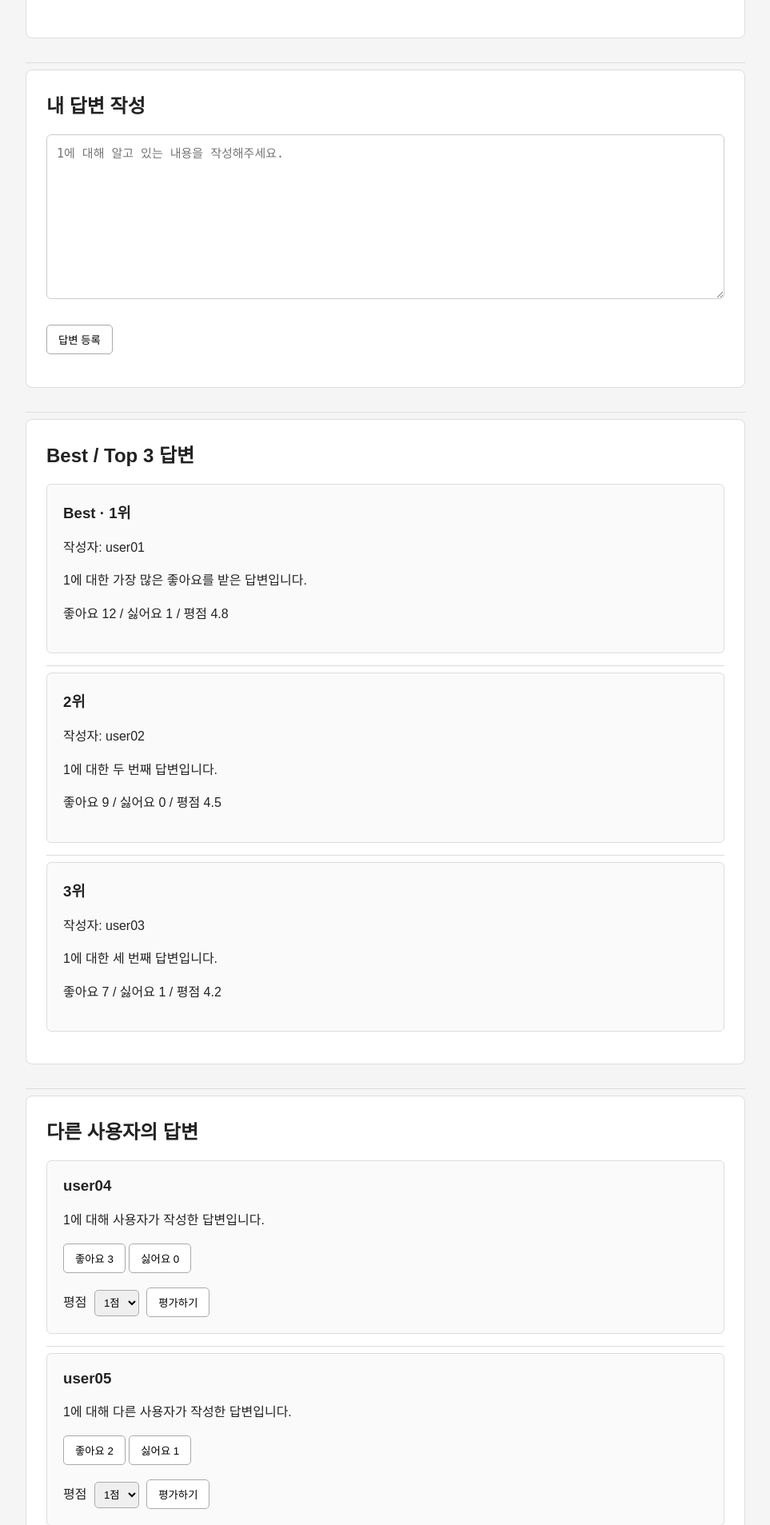
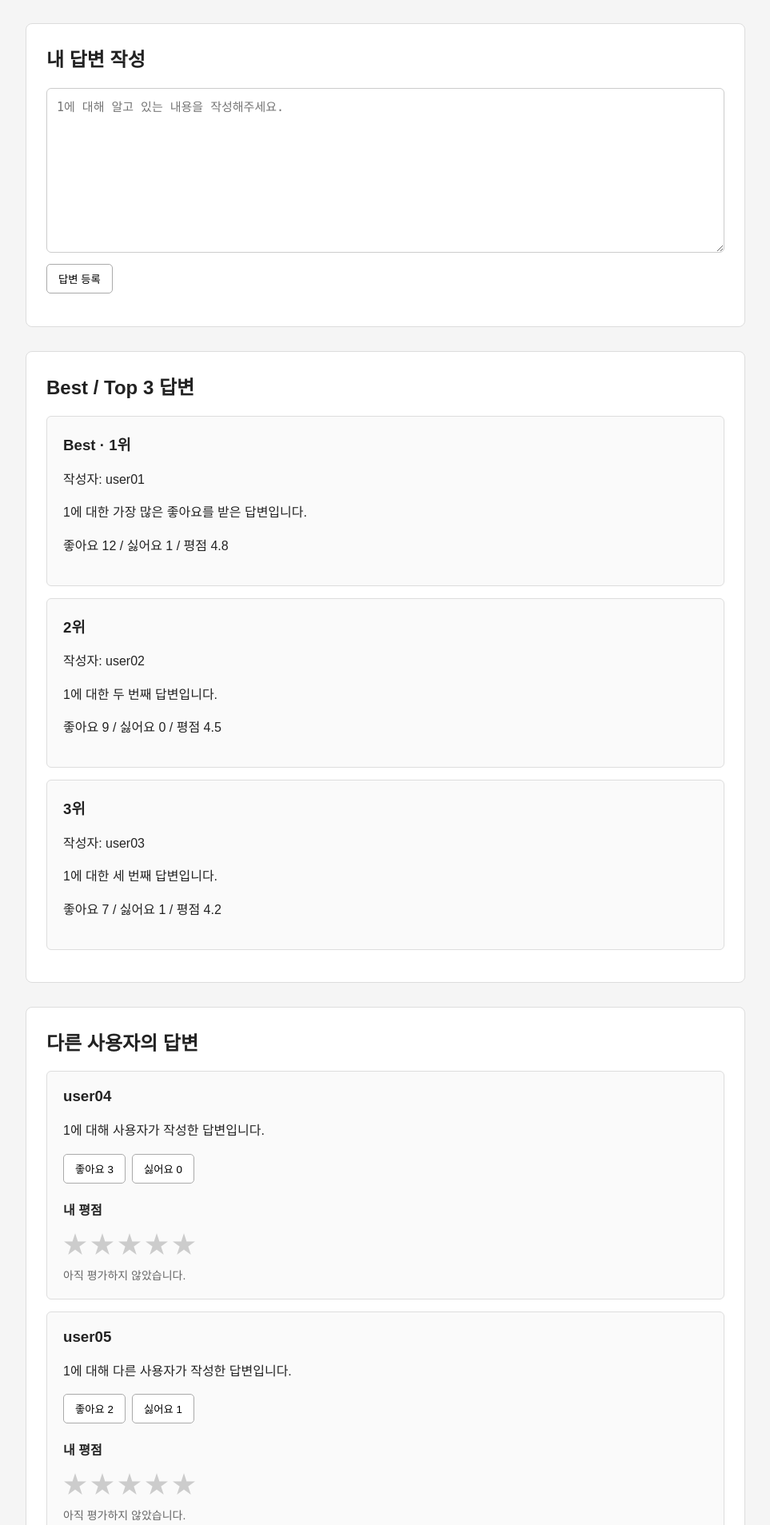
Before and after one commit to sungtaeng488/Krafton-Wiki, a Flask app: page /keyword/1 in a window 1280 px wide. Shown: the part 458-2365 px from the top of the page at 80% size, without its empty margins (158-1121 px from the left). Run offline with Flask 3, Linux system fonts and the light colour scheme.

Commit message:
feat: 상세 페이지 답변 및 별점 UI 개선

```diff
--- a/static/css/detail.css
+++ b/static/css/detail.css
@@ -1,17 +1,27 @@
-/* 전체 페이지 */
+/* =========================
+   전체 페이지
+========================= */
+
 body {
     margin: 0;
     padding: 0;
+
     font-family: Arial, sans-serif;
+
     background-color: #f5f5f5;
     color: #222;
 }
 
 
-/* 헤더 */
+/* =========================
+   헤더
+========================= */
+
 header {
     padding: 20px 40px;
+
     background-color: white;
+
     border-bottom: 1px solid #ddd;
 }
 
@@ -34,19 +44,28 @@ nav a:hover {
 }
 
 
-/* 메인 영역 */
+/* =========================
+   메인
+========================= */
+
 main {
     width: 900px;
     max-width: calc(100% - 40px);
+
     margin: 40px auto;
 }
 
 
-/* 각 영역 */
+/* =========================
+   Section
+========================= */
+
 section {
     margin-bottom: 30px;
     padding: 25px;
+
     background-color: white;
+
     border: 1px solid #ddd;
     border-radius: 8px;
 }
@@ -56,15 +75,13 @@ section h2 {
 }
 
 
-/* 구분선 */
-hr {
-    border: 0;
-    border-top: 1px solid #ddd;
-}
+/* =========================
+   키워드 정보
+========================= */
 
+#keyword-info h1 {
+    margin-top: 0;
 
-/* 키워드 정보 */
-#keyword-info h1 {
     font-size: 48px;
 }
 
@@ -77,10 +94,15 @@ hr {
 }
 
 
-/* 답변 작성 */
+/* =========================
+   답변 작성
+========================= */
+
 #answer-content {
     width: 100%;
+
     box-sizing: border-box;
+
     padding: 12px;
 
     font-size: 15px;
@@ -93,7 +115,10 @@ hr {
 }
 
 
-/* 버튼 공통 */
+/* =========================
+   버튼
+========================= */
+
 button {
     padding: 8px 14px;
 
@@ -106,87 +131,136 @@ button {
 }
 
 button:hover {
-    background-color: #eeeeee;
+    background-color: #eee;
 }
 
 
 /* 답변 등록 버튼 */
+
 #answer-submit {
     margin-top: 10px;
 }
 
 
 /* 답변 등록 메시지 */
+
 #answer-message {
     margin-top: 10px;
 }
 
 
-/* 답변 카드 */
+/* =========================
+   답변 카드
+========================= */
+
 article {
-    padding: 20px 0;
-}
+    padding: 20px;
 
-article:first-of-type {
-    padding-top: 5px;
-}
+    margin-bottom: 15px;
 
-article:last-of-type {
-    padding-bottom: 5px;
+    background-color: #fafafa;
+
+    border: 1px solid #ddd;
+    border-radius: 6px;
 }
 
 article h3 {
     margin-top: 0;
 }
 
-
-/* 답변 내용 */
 article p {
     line-height: 1.6;
 }
 
 
-/* 평점 */
-select {
-    padding: 7px;
-    margin-left: 5px;
-    margin-right: 5px;
+/* =========================
+   좋아요 / 싫어요
+========================= */
 
-    border: 1px solid #aaa;
-    border-radius: 5px;
+.answer-actions {
+    display: flex;
+
+    gap: 8px;
+
+    margin-top: 15px;
 }
 
 
-/* Best / Top 3 */
-#top-answers article {
-    padding: 20px;
-    margin-bottom: 15px;
+/* =========================
+   별점
+========================= */
 
-    background-color: #fafafa;
-    border: 1px solid #ddd;
-    border-radius: 6px;
+.rating {
+    margin-top: 20px;
+}
+
+.rating-label {
+    display: block;
+
+    margin-bottom: 8px;
+
+    font-weight: bold;
+}
+
+.stars {
+    display: flex;
+
+    gap: 4px;
 }
 
 
-/* 다른 사용자 답변 */
-#answer-list article {
-    padding: 20px;
+/* 별점 버튼 */
 
-    background-color: #fafafa;
-    border: 1px solid #ddd;
-    border-radius: 6px;
+.star {
+    padding: 0;
 
-    margin-bottom: 15px;
+    border: none;
+
+    background: none;
+
+    font-size: 30px;
+
+    color: #ccc;
+
+    cursor: pointer;
+}
+
+.star:hover {
+    background: none;
 }
 
 
-/* 퀴즈 링크 */
+/* 선택된 별 */
+
+.star.active {
+    color: #f5b301;
+}
+
+
+/* 결과 텍스트 */
+
+.rating-result {
+    display: block;
+
+    margin-top: 8px;
+
+    font-size: 14px;
+
+    color: #666;
+}
+
+
+/* =========================
+   퀴즈
+========================= */
+
 #quiz-link a {
     display: inline-block;
 
     padding: 10px 16px;
 
     color: #222;
+
     text-decoration: none;
 
     border: 1px solid #aaa;
@@ -194,11 +268,14 @@ select {
 }
 
 #quiz-link a:hover {
-    background-color: #eeeeee;
+    background-color: #eee;
 }
 
 
-/* 작은 화면 */
+/* =========================
+   모바일
+========================= */
+
 @media (max-width: 600px) {
 
     header {
@@ -207,6 +284,7 @@ select {
 
     nav {
         gap: 12px;
+
         flex-wrap: wrap;
     }
 
@@ -217,4 +295,8 @@ select {
     section {
         padding: 20px;
     }
+
+    #keyword-info h1 {
+        font-size: 36px;
+    }
 }
--- a/static/js/detail.js
+++ b/static/js/detail.js
@@ -0,0 +1,73 @@
+// ===============================
+// 답변 등록
+// ===============================
+
+const answerSubmitButton = document.querySelector("#answer-submit");
+const answerContent = document.querySelector("#answer-content");
+const answerMessage = document.querySelector("#answer-message");
+
+
+answerSubmitButton.addEventListener("click", () => {
+
+    const content = answerContent.value.trim();
+
+    if (content === "") {
+        answerMessage.textContent = "답변을 입력해주세요.";
+        return;
+    }
+
+    answerMessage.textContent = "답변이 입력되었습니다.";
+
+    console.log("작성한 답변:", content);
+});
+
+
+// ===============================
+// 별점
+// ===============================
+
+const ratings = document.querySelectorAll(".rating");
+
+
+ratings.forEach((rating) => {
+
+    const stars = rating.querySelectorAll(".star");
+    const result = rating.querySelector(".rating-result");
+
+
+    stars.forEach((star) => {
+
+        star.addEventListener("click", () => {
+
+            const score = Number(star.dataset.score);
+
+            const answerId = rating.dataset.answerId;
+
+
+            // 별 활성화
+            stars.forEach((item) => {
+
+                const itemScore = Number(item.dataset.score);
+
+                if (itemScore <= score) {
+                    item.classList.add("active");
+                } else {
+                    item.classList.remove("active");
+                }
+
+            });
+
+
+            // 선택 결과 출력
+            result.textContent = `${score}점으로 평가했습니다.`;
+
+
+            // 현재는 확인용
+            console.log("답변 ID:", answerId);
+            console.log("평점:", score);
+
+        });
+
+    });
+
+});
--- a/templates/detail.html
+++ b/templates/detail.html
@@ -1,8 +1,13 @@
 <!DOCTYPE html>
 <html lang="ko">
+
 <head>
     <meta charset="UTF-8">
-    <meta name="viewport" content="width=device-width, initial-scale=1.0">
+
+    <meta
+        name="viewport"
+        content="width=device-width, initial-scale=1.0"
+    >
 
     <title>{{ keyword }} - Krafton Wiki</title>
 
@@ -12,8 +17,10 @@
     >
 </head>
 
+
 <body>
 
+    <!-- 헤더 -->
     <header>
         <h1>Krafton Wiki</h1>
 
@@ -24,14 +31,17 @@
         </nav>
     </header>
 
-    <hr>
 
     <main>
 
         <!-- 키워드 정보 -->
         <section id="keyword-info">
+
             <h1>알고리즘</h1>
-            <p>알고리즘 > {{ keyword }}</p>
+
+            <p>
+                알고리즘 &gt; {{ keyword }}
+            </p>
 
             <h2>{{ keyword }}</h2>
 
@@ -39,39 +49,47 @@
                 이 키워드에 대한 자신의 설명을 작성하고
                 다른 사용자의 답변을 참고할 수 있습니다.
             </p>
+
         </section>
 
-        <hr>
 
         <!-- 내 답변 작성 -->
         <section id="answer-write">
+
             <h2>내 답변 작성</h2>
 
             <textarea
                 id="answer-content"
                 rows="8"
-                cols="70"
                 placeholder="{{ keyword }}에 대해 알고 있는 내용을 작성해주세요."
             ></textarea>
 
-            <br><br>
-
-            <button id="answer-submit" type="button">
+            <button
+                id="answer-submit"
+                type="button"
+            >
                 답변 등록
             </button>
 
             <p id="answer-message"></p>
+
         </section>
 
-        <hr>
 
         <!-- Best / Top 3 -->
         <section id="top-answers">
+
             <h2>Best / Top 3 답변</h2>
 
+
+            <!-- 1위 -->
             <article>
+
                 <h3>Best · 1위</h3>
-                <p>작성자: user01</p>
+
+                <p>
+                    작성자: user01
+                </p>
 
                 <p>
                     {{ keyword }}에 대한 가장 많은 좋아요를 받은 답변입니다.
@@ -80,13 +98,18 @@
                 <p>
                     좋아요 12 / 싫어요 1 / 평점 4.8
                 </p>
+
             </article>
 
-            <hr>
 
+            <!-- 2위 -->
             <article>
+
                 <h3>2위</h3>
-                <p>작성자: user02</p>
+
+                <p>
+                    작성자: user02
+                </p>
 
                 <p>
                     {{ keyword }}에 대한 두 번째 답변입니다.
@@ -95,13 +118,18 @@
                 <p>
                     좋아요 9 / 싫어요 0 / 평점 4.5
                 </p>
+
             </article>
 
-            <hr>
 
+            <!-- 3위 -->
             <article>
+
                 <h3>3위</h3>
-                <p>작성자: user03</p>
+
+                <p>
+                    작성자: user03
+                </p>
 
                 <p>
                     {{ keyword }}에 대한 세 번째 답변입니다.
@@ -110,21 +138,30 @@
                 <p>
                     좋아요 7 / 싫어요 1 / 평점 4.2
                 </p>
+
             </article>
+
         </section>
 
-        <hr>
 
         <!-- 다른 사용자 답변 -->
         <section id="answer-list">
+
             <h2>다른 사용자의 답변</h2>
 
+
+            <!-- user04 -->
             <article>
+
                 <h3>user04</h3>
 
                 <p>
                     {{ keyword }}에 대해 사용자가 작성한 답변입니다.
                 </p>
+
+
+                <!-- 좋아요 / 싫어요 -->
+                <div class="answer-actions">
 
                     <button type="button">
                         좋아요 3
@@ -134,32 +171,84 @@
                         싫어요 0
                     </button>
 
-                <br><br>
+                </div>
 
-                <label>
-                    평점
-                    <select>
-                        <option value="1">1점</option>
-                        <option value="2">2점</option>
-                        <option value="3">3점</option>
-                        <option value="4">4점</option>
-                        <option value="5">5점</option>
-                    </select>
-                </label>
 
-                <button type="button">
-                    평가하기
+                <!-- 별점 -->
+                <div
+                    class="rating"
+                    data-answer-id="4"
+                >
+
+                    <span class="rating-label">
+                        내 평점
+                    </span>
+
+                    <div class="stars">
+
+                        <button
+                            type="button"
+                            class="star"
+                            data-score="1"
+                        >
+                            ★
                         </button>
+
+                        <button
+                            type="button"
+                            class="star"
+                            data-score="2"
+                        >
+                            ★
+                        </button>
+
+                        <button
+                            type="button"
+                            class="star"
+                            data-score="3"
+                        >
+                            ★
+                        </button>
+
+                        <button
+                            type="button"
+                            class="star"
+                            data-score="4"
+                        >
+                            ★
+                        </button>
+
+                        <button
+                            type="button"
+                            class="star"
+                            data-score="5"
+                        >
+                            ★
+                        </button>
+
+                    </div>
+
+                    <span class="rating-result">
+                        아직 평가하지 않았습니다.
+                    </span>
+
+                </div>
+
             </article>
 
-            <hr>
 
+            <!-- user05 -->
             <article>
+
                 <h3>user05</h3>
 
                 <p>
                     {{ keyword }}에 대해 다른 사용자가 작성한 답변입니다.
                 </p>
+
+
+                <!-- 좋아요 / 싫어요 -->
+                <div class="answer-actions">
 
                     <button type="button">
                         좋아요 2
@@ -169,39 +258,92 @@
                         싫어요 1
                     </button>
 
-                <br><br>
+                </div>
 
-                <label>
-                    평점
-                    <select>
-                        <option value="1">1점</option>
-                        <option value="2">2점</option>
-                        <option value="3">3점</option>
-                        <option value="4">4점</option>
-                        <option value="5">5점</option>
-                    </select>
-                </label>
 
-                <button type="button">
-                    평가하기
+                <!-- 별점 -->
+                <div
+                    class="rating"
+                    data-answer-id="5"
+                >
+
+                    <span class="rating-label">
+                        내 평점
+                    </span>
+
+                    <div class="stars">
+
+                        <button
+                            type="button"
+                            class="star"
+                            data-score="1"
+                        >
+                            ★
                         </button>
+
+                        <button
+                            type="button"
+                            class="star"
+                            data-score="2"
+                        >
+                            ★
+                        </button>
+
+                        <button
+                            type="button"
+                            class="star"
+                            data-score="3"
+                        >
+                            ★
+                        </button>
+
+                        <button
+                            type="button"
+                            class="star"
+                            data-score="4"
+                        >
+                            ★
+                        </button>
+
+                        <button
+                            type="button"
+                            class="star"
+                            data-score="5"
+                        >
+                            ★
+                        </button>
+
+                    </div>
+
+                    <span class="rating-result">
+                        아직 평가하지 않았습니다.
+                    </span>
+
+                </div>
+
             </article>
+
         </section>
 
-        <hr>
 
-        <!-- 퀴즈 이동 -->
+        <!-- 퀴즈 -->
         <section id="quiz-link">
+
             <h2>복습하기</h2>
 
             <a href="/quiz/{{ keyword }}">
                 {{ keyword }} 퀴즈 풀기
             </a>
+
         </section>
 
     </main>
 
-    <script src="{{ url_for('static', filename='js/detail.js') }}"></script>
+
+    <script
+        src="{{ url_for('static', filename='js/detail.js') }}"
+    ></script>
 
 </body>
+
 </html>
```
Lines whose indentation alone changed are shown as unchanged.
